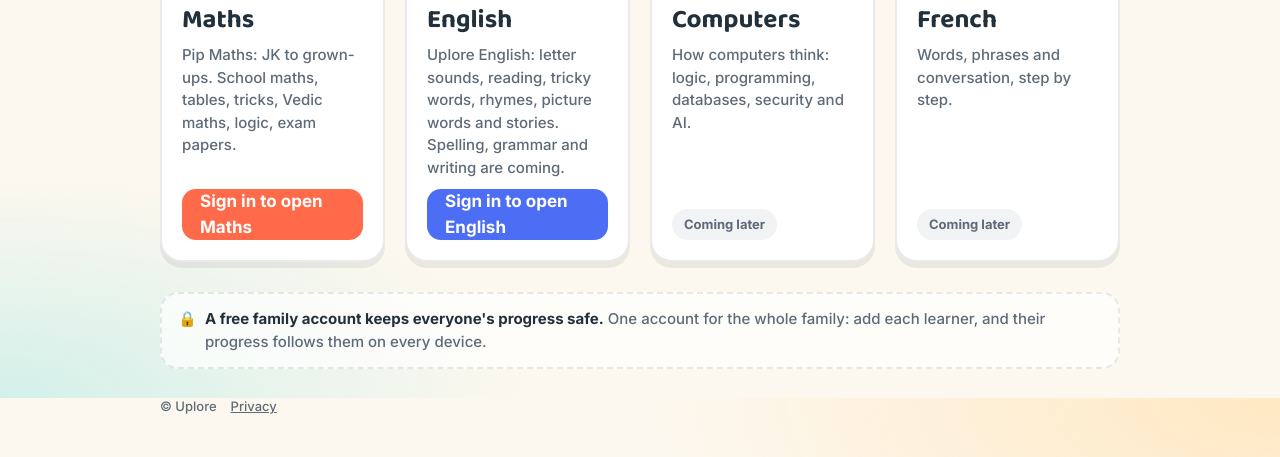
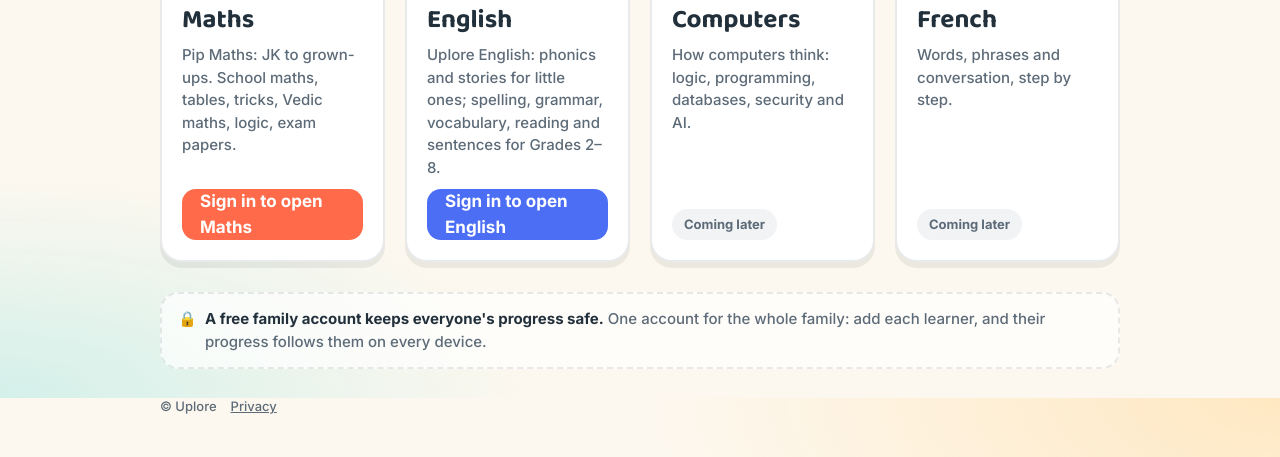
Before and after one commit to getuplore/getuplore.github.io, a plain HTML site: page index.html in a window 1280 px wide. Shown: the part 402-859 px from the top of the page. Drawn offline with Linux system fonts and the light colour scheme.

Commit message:
English tile: 81 lessons, Grades 2–8 described
Co-Authored-By: Claude Opus 5.5 <noreply@anthropic.com>
Claude-Session: https://claude.ai/code/session_01Nu8t5V22mBinxw4mrzvBKP

```diff
--- a/index.html
+++ b/index.html
@@ -136,7 +136,7 @@ footer{margin-top:28px;font-size:13px;color:var(--muted);display:flex;gap:14px;f
 (function () {
   'use strict';
   var KEY = 'pipmaths.v1', SKEY = 'pipmaths.session';
-  var MATHS_LESSONS = 373, ENGLISH_LESSONS = 33, EKEY = 'uplore.english.v1';
+  var MATHS_LESSONS = 373, ENGLISH_LESSONS = 81, EKEY = 'uplore.english.v1';
   function read(k) { try { return JSON.parse(localStorage.getItem(k) || 'null'); } catch (e) { return null; } }
   function write(k, v) { try { localStorage.setItem(k, JSON.stringify(v)); } catch (e) {} }
   function esc(s) { return String(s == null ? '' : s).replace(/[&<>"]/g, function (c) { return { '&': '&amp;', '<': '&lt;', '>': '&gt;', '"': '&quot;' }[c]; }); }
@@ -158,7 +158,7 @@ footer{margin-top:28px;font-size:13px;color:var(--muted);display:flex;gap:14px;f
     { id: 'maths', name: 'Maths', live: true, href: 'maths/', total: MATHS_LESSONS, c: 'var(--maths)', icon: '<img src="maths/img/icon-64.png" alt="" onerror="this.replaceWith(document.createTextNode(\'🔢\'))">',
       text: 'Pip Maths: JK to grown-ups. School maths, tables, tricks, Vedic maths, logic, exam papers.' },
     { id: 'english', name: 'English', live: true, href: 'english/', c: 'var(--english)', icon: '<img src="english/img/icon-64.png" alt="" onerror="this.replaceWith(document.createTextNode(\'📖\'))">', total: ENGLISH_LESSONS,
-      text: 'Uplore English: letter sounds, reading, tricky words, rhymes, picture words and stories. Spelling, grammar and writing are coming.' },
+      text: 'Uplore English: phonics and stories for little ones; spelling, grammar, vocabulary, reading and sentences for Grades 2–8.' },
     { id: 'computers', name: 'Computers', c: 'var(--computers)', icon: '💻', soon: 'Coming later',
       text: 'How computers think: logic, programming, databases, security and AI.' },
     { id: 'french', name: 'French', c: 'var(--french)', icon: '🥐', soon: 'Coming later',
```
